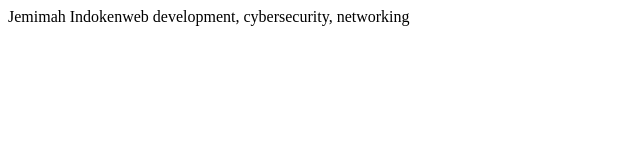
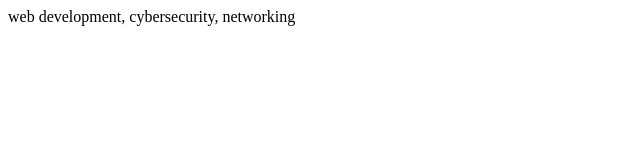
Before and after one commit to demsekaye/Portfolio, a plain HTML site: page landing-page.html in a window 1280 px wide. Shown: the whole page, without its empty margins (0-640 px from the left). Drawn offline with Linux system fonts and the light colour scheme.

Commit message:
Update landing-page.html

```diff
--- a/landing-page.html
+++ b/landing-page.html
@@ -1,3 +1,3 @@
 <!DOCTYPE html>
 <head></head>
-<body>Jemimah Indoken</body><body>web development, cybersecurity, networking</body>
+<body>web development, cybersecurity, networking</body>
```
